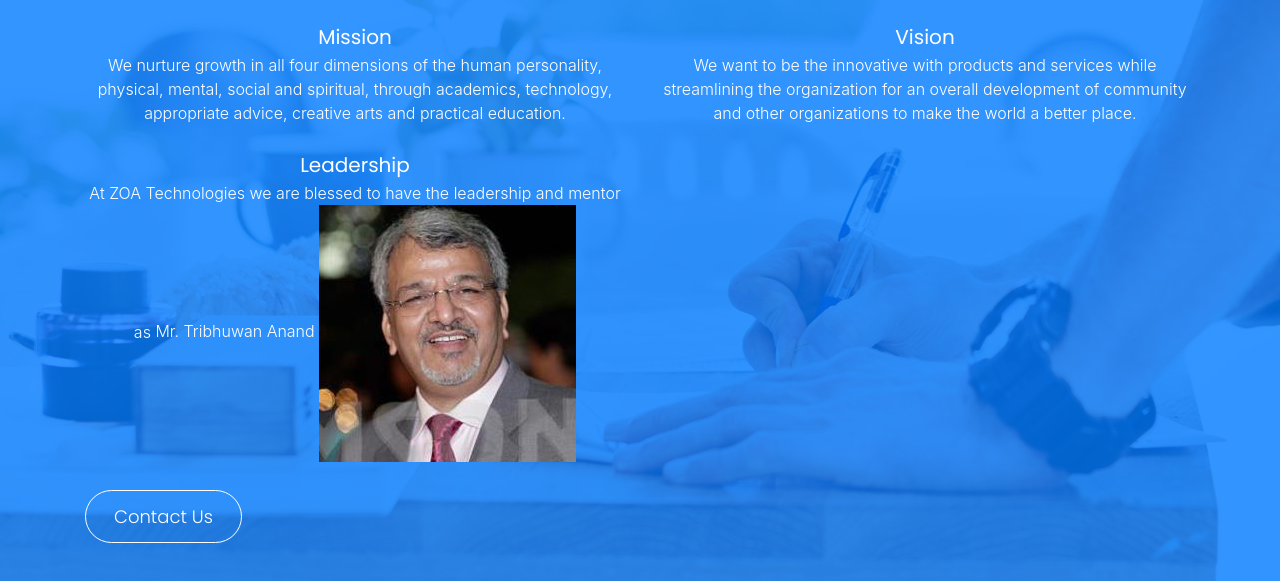
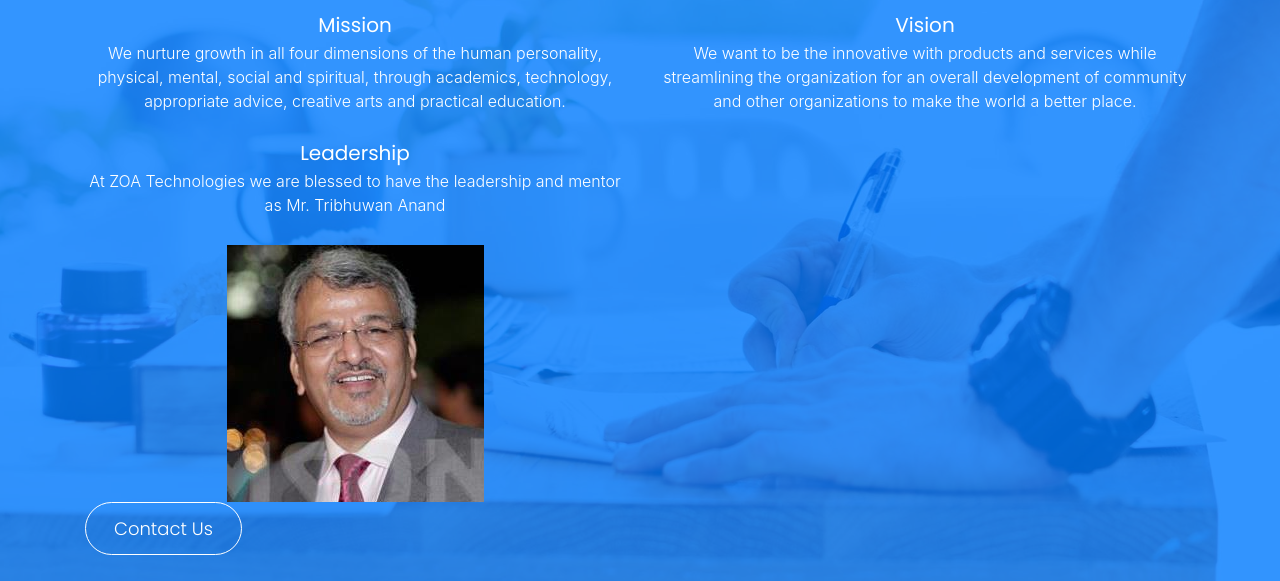
Before and after one commit to zoatechnologies/zoatechnologies.github.io, a plain HTML site: page index.html in a window 1280 px wide. Shown: the part 219-800 px from the top of the page. Drawn offline with nearby package versions, Linux system fonts and the light colour scheme.

Commit message:
Update index.html

```diff
--- a/index.html
+++ b/index.html
@@ -77,7 +77,7 @@
         <div class="row">
             <div class="col-md-6 testimonial text-center text-white">
                 <h5 class="mb-1 text-white">Leadership</h5>
-                <p>At ZOA Technologies we are blessed to have the leadership and mentor as <a class="mb-1 text-white" href="https://www.linkedin.com/in/trendys56/"> Mr. Tribhuwan Anand </a> <img src="andySir2.jpg" alt="Tribhuwan Anand"> </p>
+                <p>At ZOA Technologies we are blessed to have the leadership and mentor as <a class="mb-1 text-white" href="https://www.linkedin.com/in/trendys56/"> Mr. Tribhuwan Anand </a> </p> <img src="andySir2.jpg" alt="Tribhuwan Anand">
             </div>
         </div>
 
```
